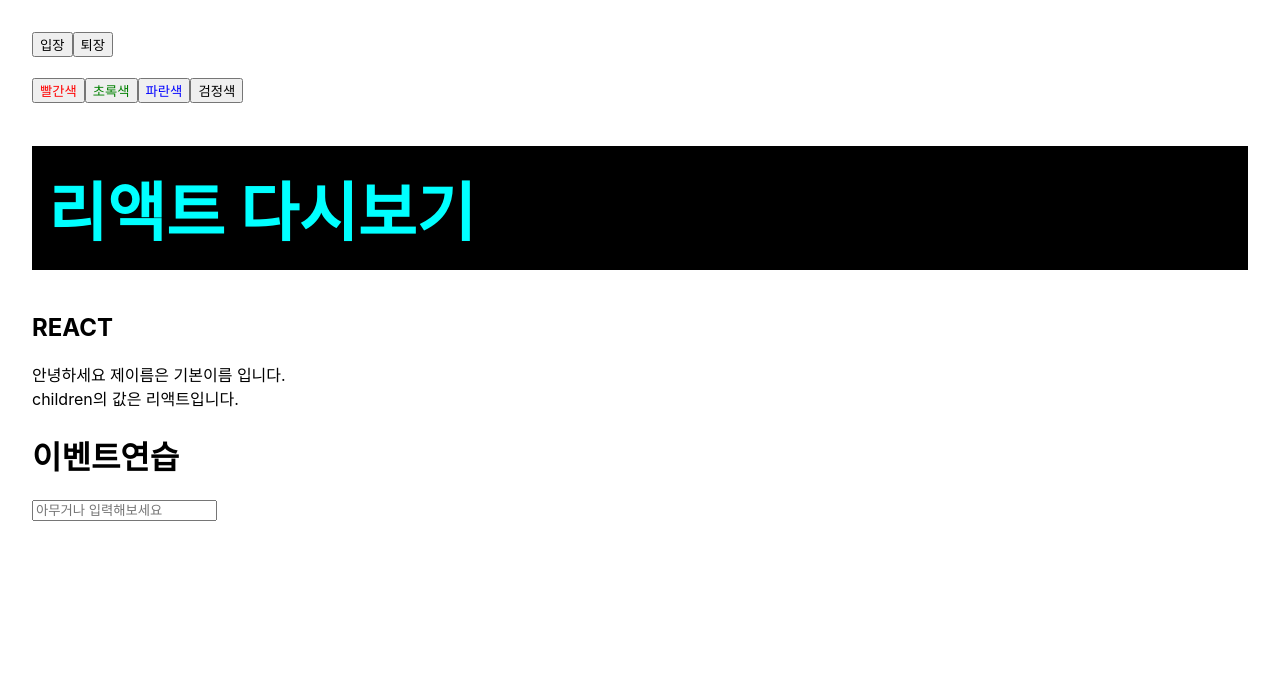
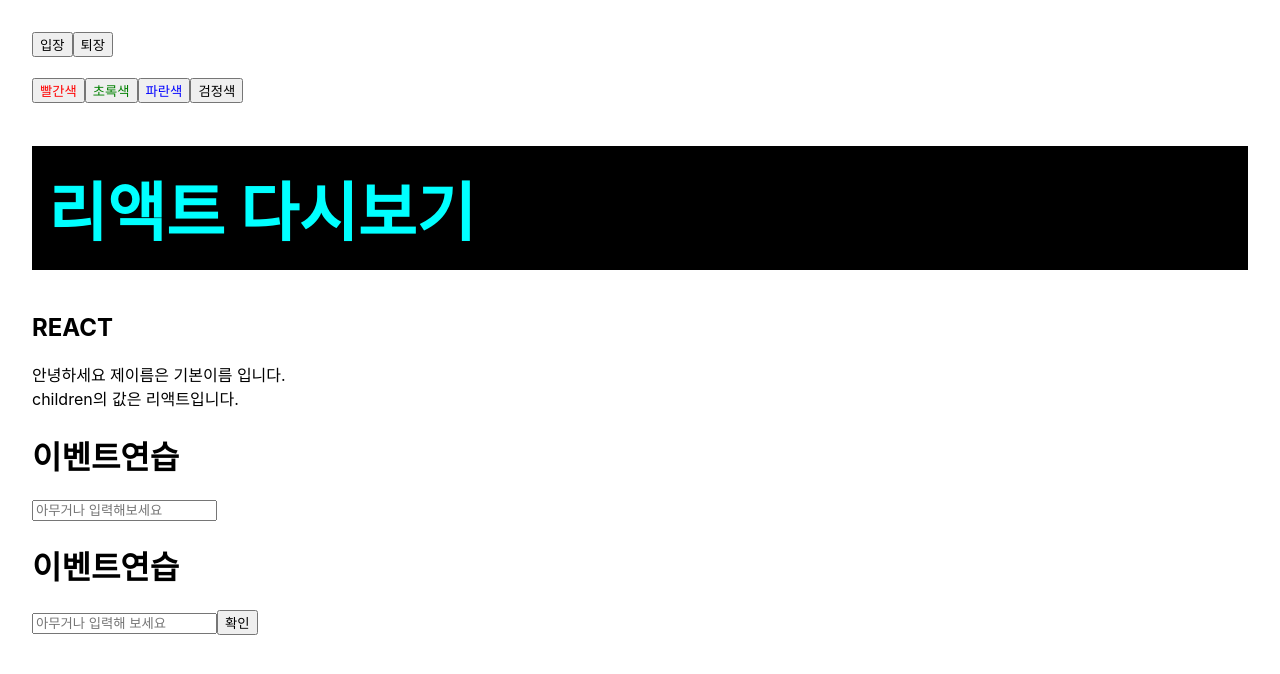
Before and after one commit to jinhlee19/vlpt-react, a React (Create React App) app: page / in a window 1280 px wide. Shown: the top 674 px of the page. Built offline with nearby package versions, Linux system fonts and the light colour scheme.

Commit message:
4.2.2.3. state에 input 값 담기 & 초기화 -130

```diff
--- a/src/App.js
+++ b/src/App.js
@@ -2,6 +2,7 @@ import './App.css';
 import Section337 from './components/Section334';
 import Section342 from './components/Section342';
 import Section421 from './components/Section421';
+import Section422 from './components/Section422';
 
 function App() {
 	const name = '리액트';
@@ -22,6 +23,7 @@ function App() {
 			<h2>{name1 || '리액트'}</h2>
 			<Section337 favoriteNumber={1} />
 			<Section421 />
+			<Section422 />
 		</>
 	);
 }
--- /dev/null
+++ b/src/components/Section422.jsx
@@ -0,0 +1,33 @@
+import React, { Component } from 'react';
+
+class Section422 extends Component {
+	state = {
+		message: '',
+	};
+	render() {
+		return (
+			<div>
+				<h1>이벤트연습</h1>
+				<input
+					type="text"
+					name="message"
+					placeholder="아무거나 입력해 보세요"
+					value={this.state.message}
+					onChange={e => {
+						this.setState({ message: e.target.value });
+					}}
+				/>
+				<button
+					onClick={() => {
+						alert(this.state.message);
+						this.setState({ message: '' });
+					}}
+				>
+					확인
+				</button>
+			</div>
+		);
+	}
+}
+
+export default Section422;
```
Also changed, not shown: 2 other files (tests, documents, lock files or other folders).
